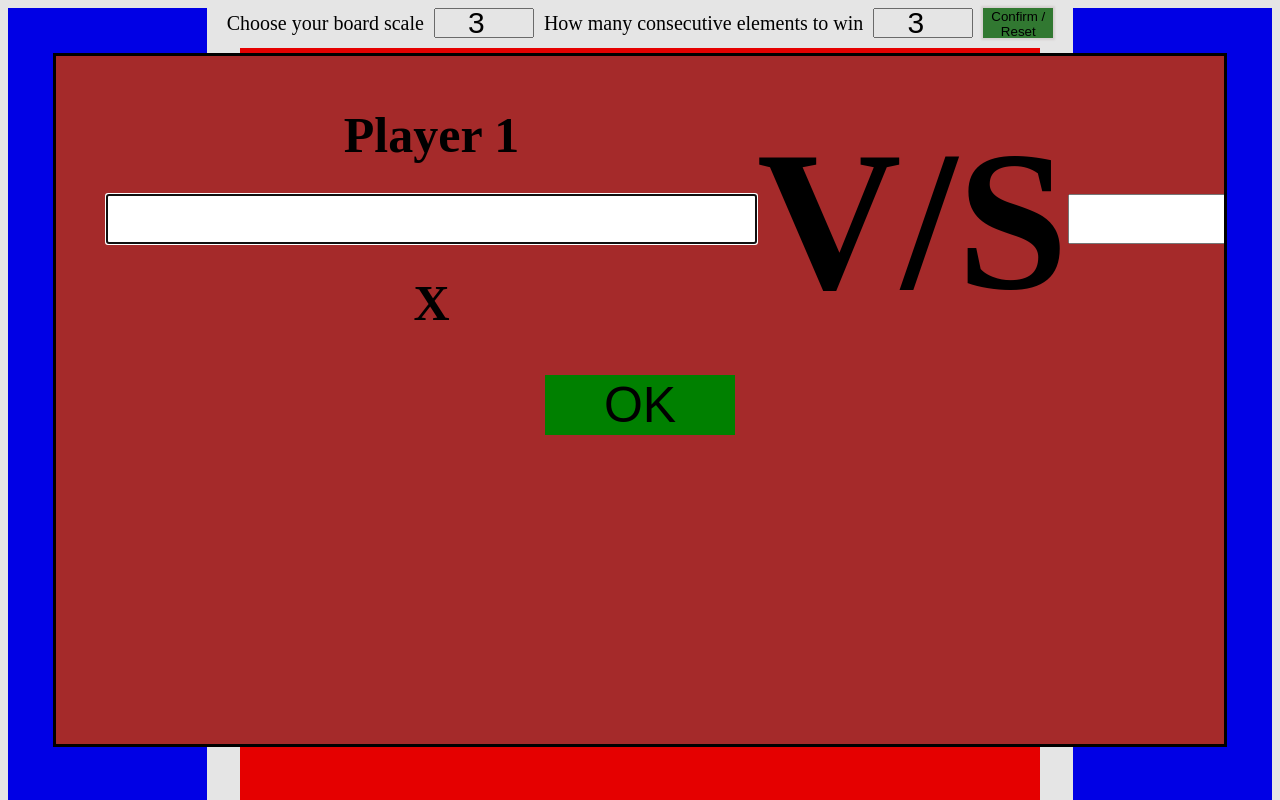
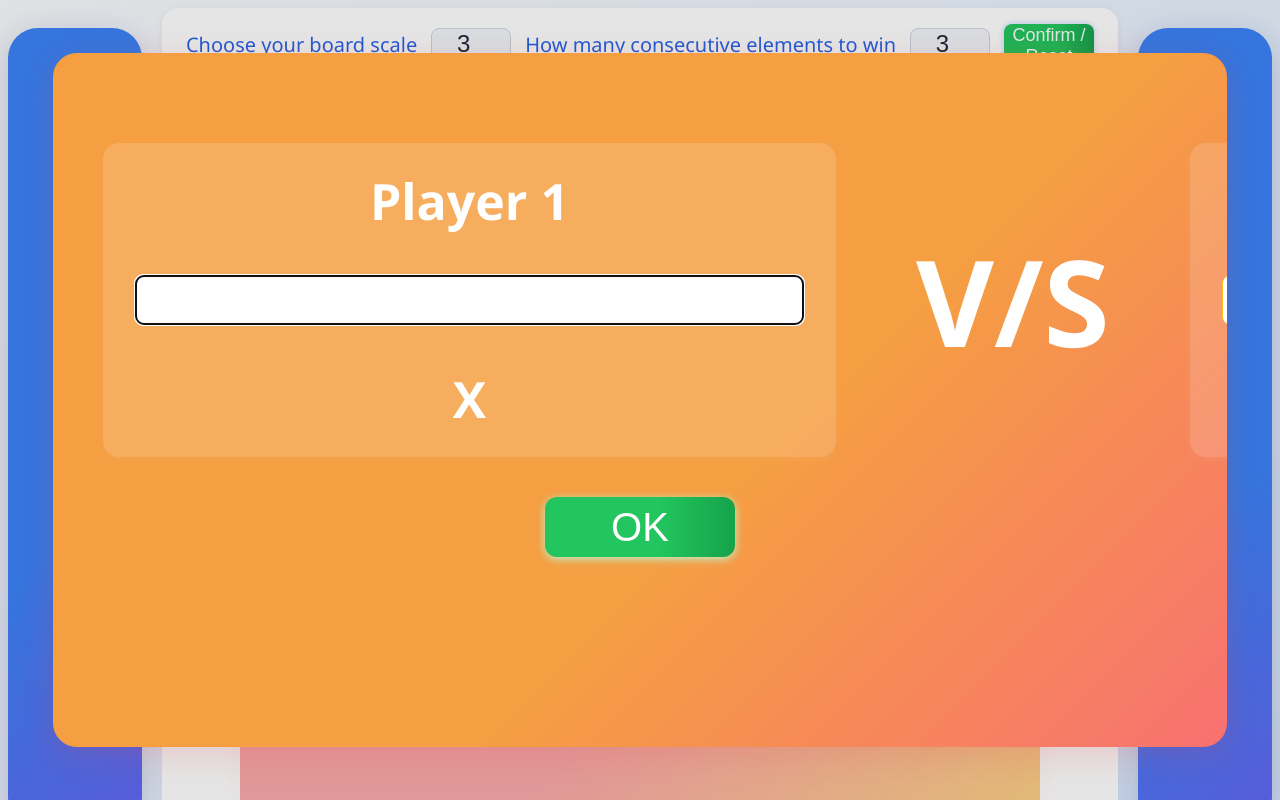
Before and after one commit to Trungenial/odin-tic-tac-toe, a plain HTML site: page index.html in a window 1280 px wide. Shown: the top 800 px of the page. Drawn offline with Linux system fonts and the light colour scheme.

Commit message:
change css for better color

```diff
--- a/style.css
+++ b/style.css
@@ -7,17 +7,25 @@ body {
     justify-content: space-between;
     align-items: flex-start;
     column-gap: 20px;
+    min-height: 100vh;
+    background: linear-gradient(135deg, #f8fafc 0%, #dbeafe 100%);
+    font-family: "Segoe UI", Arial, sans-serif;
 }
 
 .player {
     flex-grow: 1;
     height: 100vh;
-    background-color: blue;
+    background: linear-gradient(135deg, #3b82f6 60%, #6366f1 100%);
     font-size: 100px;
     display: flex;
     flex-direction: column;
     justify-content: center;
     align-items: center;
+    color: #fff;
+    border-radius: 30px;
+    box-shadow: 0 8px 32px 0 rgba(31, 38, 135, 0.2);
+    margin: 20px 0;
+    padding: 20px 0;
 }
 
 .panel {
@@ -25,82 +33,131 @@ body {
     align-items: center;
     justify-content: center;
     column-gap: 10px;
+    background: #fff;
+    border-radius: 16px;
+    box-shadow: 0 2px 8px rgba(0, 0, 0, 0.07);
+    padding: 16px 24px;
+    margin-bottom: 20px;
 }
 
 .panel label {
     font-size: 20px;
+    color: #2563eb;
+    font-weight: 500;
 }
 
 .confirm-button {
     border: none;
-    width: 70px;
-    height: 30px;
-    background-color: rgb(54, 134, 54);
-    box-shadow: 0 0 2px 2px rgb(236, 231, 231);
+    width: 90px;
+    height: 40px;
+    background: linear-gradient(90deg, #22c55e 60%, #16a34a 100%);
+    box-shadow: 0 0 4px 2px #e0e7ff;
     cursor: pointer;
+    color: #fff;
+    font-size: 18px;
+    border-radius: 8px;
+    transition: background 0.2s;
+}
+
+.confirm-button:hover {
+    background: linear-gradient(90deg, #16a34a 60%, #22c55e 100%);
 }
 
 .board-input {
-    width: 100px;
-    height: 30px;
-    font-size: 30px;
+    width: 80px;
+    height: 32px;
+    font-size: 24px;
     text-align: center;
+    border-radius: 8px;
+    border: 1px solid #cbd5e1;
+    background: #f1f5f9;
+    color: #1e293b;
+    margin: 0 4px;
 }
 
 .board-container {
     position: relative;
+    background: #fff;
+    border-radius: 24px;
+    box-shadow: 0 4px 16px rgba(59, 130, 246, 0.07);
+    padding: 24px;
 }
 
 .game-board {
     width: 800px;
     height: 800px;
-    background-color: red;
+    background: linear-gradient(135deg, #f87171 60%, #fbbf24 100%);
     display: flex;
     flex-direction: row;
     flex-wrap: wrap;
     align-content: flex-start;
     justify-content: left;
     margin: 10px auto;
+    border-radius: 24px;
+    box-shadow: 0 4px 24px rgba(239, 68, 68, 0.09);
+    overflow: hidden;
 }
 
 .game-board div {
-    background-color: white;
-    border: 1px solid wheat;
+    background: #fff;
+    border: 2px solid #fbbf24;
     cursor: pointer;
     display: flex;
     justify-content: center;
     align-items: center;
+    transition: background 0.2s, box-shadow 0.2s;
+    border-radius: 12px;
+}
+
+.game-board div:hover {
+    background: #fef9c3;
+    box-shadow: 0 2px 8px #fde68a;
 }
 
 .start-game {
     width: 400px;
     height: 110px;
     border: none;
-    background-color: mediumseagreen;
+    background: linear-gradient(90deg, #34d399 60%, #06b6d4 100%);
     font-size: 60px;
     position: absolute;
     top: 50%;
     left: 50%;
     transform: translate(-50%, -50%);
     cursor: pointer;
+    color: #fff;
+    border-radius: 16px;
+    box-shadow: 0 4px 16px rgba(6, 182, 212, 0.12);
+    transition: background 0.2s;
+}
+
+.start-game:hover {
+    background: linear-gradient(90deg, #06b6d4 60%, #34d399 100%);
 }
 
 .disable-click {
     pointer-events: none;
+    opacity: 0.6;
 }
 
 dialog {
     width: 100%;
     height: 100vh;
     font-size: 50px;
-    background-color: brown;
+    background: linear-gradient(135deg, #f59e42 60%, #f87171 100%);
     font-weight: bold;
     overflow: hidden;
+    border-radius: 24px;
+    color: #fff;
+    box-shadow: 0 8px 32px rgba(239, 68, 68, 0.18);
+    border: none;
 }
 
 .name-input-box {
     display: flex;
     justify-content: space-around;
+    gap: 40px;
+    margin-top: 40px;
 }
 
 .player-box {
@@ -108,16 +165,31 @@ dialog {
     flex-direction: column;
     align-items: center;
     row-gap: 30px;
+    background: rgba(255, 255, 255, 0.15);
+    border-radius: 16px;
+    padding: 24px 32px;
+    box-shadow: 0 2px 8px rgba(255, 255, 255, 0.07);
 }
 
 .vs {
-    font-size: 200px;
+    font-size: 120px;
+    color: #fff;
+    font-weight: 900;
+    align-self: center;
+    margin: 0 40px;
 }
 
 .player-box input {
     height: 50px;
     font-size: inherit;
     text-align: center;
+    border-radius: 8px;
+    border: 1px solid #fbbf24;
+    background: #fff;
+    color: #ef4444;
+    margin-top: 10px;
+    margin-bottom: 10px;
+    padding: 0 12px;
 }
 
 .button-dialog {
@@ -125,10 +197,19 @@ dialog {
     justify-self: center;
     justify-content: center;
     align-items: center;
-    font-size: 50px;
-    background-color: green;
+    font-size: 40px;
+    background: linear-gradient(90deg, #22c55e 60%, #16a34a 100%);
     border: none;
     cursor: pointer;
+    color: #fff;
+    border-radius: 12px;
+    box-shadow: 0 2px 8px #bbf7d0;
+    margin: 0 auto;
+    transition: background 0.2s;
+}
+
+.button-dialog:hover {
+    background: linear-gradient(90deg, #16a34a 60%, #22c55e 100%);
 }
 
 .name-submit {
@@ -141,14 +222,28 @@ dialog {
     width: 100%;
     height: 80%;
     display: flex;
-    font-size: 200px;
+    font-size: 120px;
     justify-content: center;
     align-items: center;
     text-align: center;
+    color: #fff;
+    text-shadow: 2px 2px 8px #fbbf24;
 }
 
 .view-match {
     width: 190px;
     height: 120px;
     margin-top: 40px;
+    font-size: 40px;
+    border-radius: 12px;
+    background: linear-gradient(90deg, #fbbf24 60%, #f59e42 100%);
+    color: #fff;
+    border: none;
+    cursor: pointer;
+    box-shadow: 0 2px 8px #fde68a;
+    transition: background 0.2s;
 }
+
+.view-match:hover {
+    background: linear-gradient(90deg, #f59e42 60%, #fbbf24 100%);
+}
```
